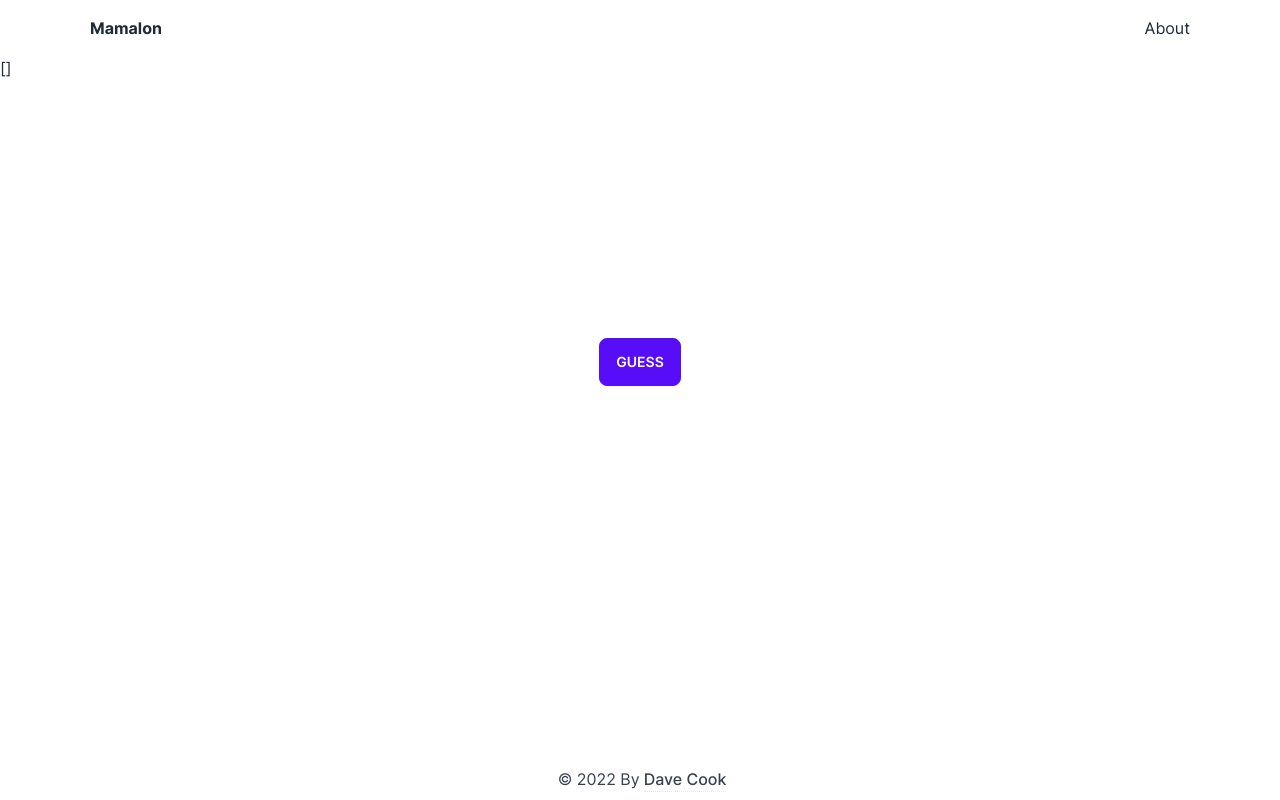
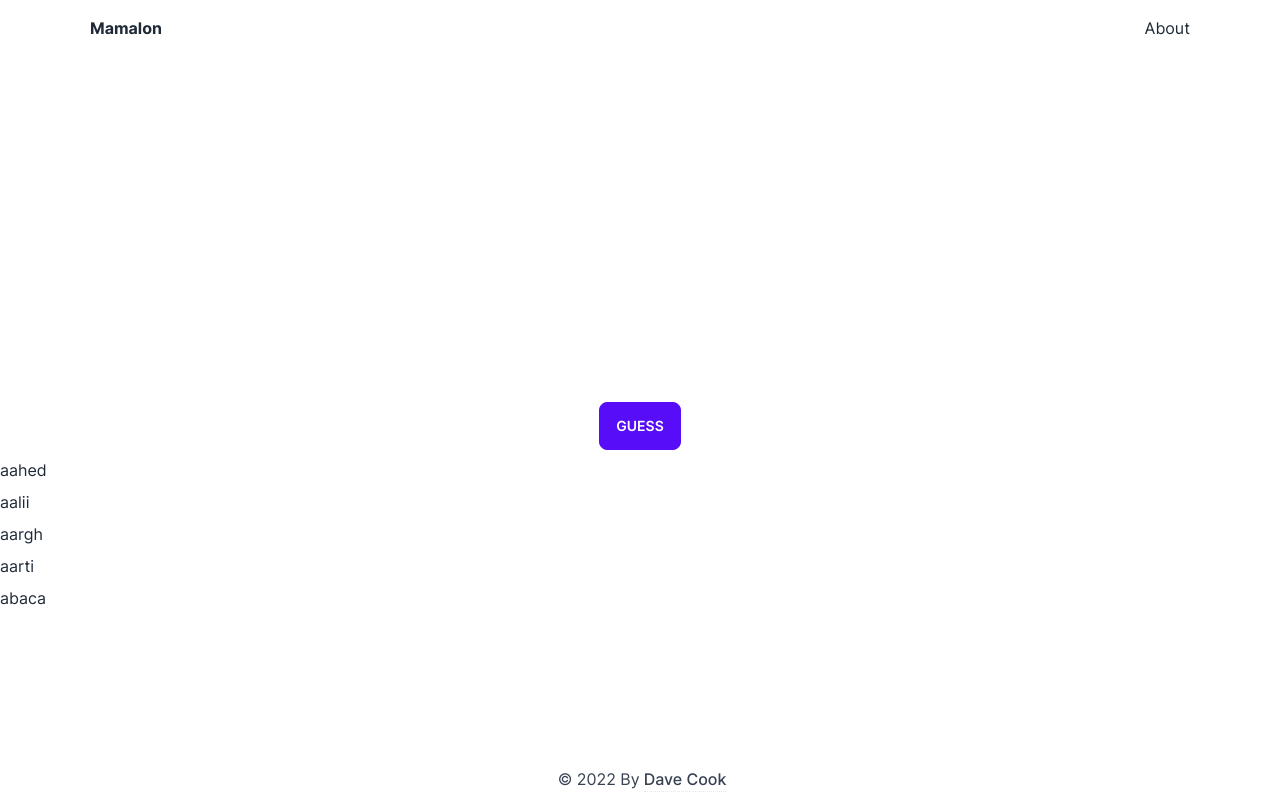
Before and after one commit to davecook88/portfolio-next, a Next.js app: page /wordle in a window 1280 px wide. Built offline with nearby package versions, Linux system fonts and the light colour scheme.

Commit message:
wordle colours

```diff
--- a/src/components/wordle/GuessRow/index.tsx
+++ b/src/components/wordle/GuessRow/index.tsx
@@ -1,14 +1,35 @@
-import { FC } from 'react';
+import { FC, useCallback } from 'react';
 
 import { GuessRowProps } from '@/components/wordle/GuessRow/types';
 import { LetterBox } from '@/components/wordle/LetterBox';
 
-export const GuessRow: FC<GuessRowProps> = ({ guess, active }) => {
+export const GuessRow: FC<GuessRowProps> = ({
+  guess,
+  active,
+  getClue,
+  setClue,
+}) => {
+  const _getClue = useCallback(
+    (letterGuess: Letter) => {
+      return getClue(letterGuess);
+    },
+    [getClue]
+  );
   return (
     <div className='flex flex-row gap-1 p-2'>
-      {[...Array(5).keys()].map((x) => (
-        <LetterBox key={x} letter={guess?.[x]} index={x} activeGuess={active} />
-      ))}
+      {[...Array(5).keys()].map((x) => {
+        const letterGuess = guess?.[x];
+        return (
+          <LetterBox
+            key={x}
+            letter={letterGuess}
+            index={x}
+            activeGuess={active}
+            clue={letterGuess ? _getClue(letterGuess) : undefined}
+            setLetterClue={letterGuess ? setClue(letterGuess) : undefined}
+          />
+        );
+      })}
     </div>
   );
 };
--- a/src/components/wordle/GuessRow/types.ts
+++ b/src/components/wordle/GuessRow/types.ts
@@ -1,4 +1,8 @@
+import { WordleClueEntry } from '@/components/wordle/hook/useWordleClues/types';
+
 export type GuessRowProps = {
   guess: Letter[];
   active: boolean;
+  getClue: (letter: Letter) => WordleClueEntry | undefined;
+  setClue: (letter: Letter) => (clue: WordleClueEntry) => void;
 };
--- a/src/components/wordle/LetterBox/index.tsx
+++ b/src/components/wordle/LetterBox/index.tsx
@@ -1,26 +1,22 @@
 import clsx from 'clsx';
-import { FC, useContext } from 'react';
+import { FC } from 'react';
 
-import { WordleClueContext } from '@/components/wordle';
 import { LETTER_STATUS } from '@/components/wordle/constants/letterStatus';
 import { LetterBoxProps } from '@/components/wordle/LetterBox/types';
 
-export const LetterBox: FC<LetterBoxProps> = ({ letter = '', index }) => {
-  const context = useContext(WordleClueContext);
-
-  if (!context) return null;
-  const { getClue, setClue } = context;
-  const setLetterClue = setClue(letter);
-
-  const clueState = getClue(letter);
-  // eslint-disable-next-line react-hooks/rules-of-hooks
-
+export const LetterBox: FC<LetterBoxProps> = ({
+  letter = '',
+  index,
+  clue,
+  setLetterClue,
+  activeGuess,
+}) => {
   const clickHandler = () => {
-    console.log({ clueState });
-    if (!clueState) {
+    if (!letter || !clue || !setLetterClue) return;
+    if (!clue) {
       return setLetterClue({ status: LETTER_STATUS.IN_WORD, index: null });
     }
-    switch (clueState.status) {
+    switch (clue.status) {
       case LETTER_STATUS.UNKNOWN:
         return setLetterClue({ status: LETTER_STATUS.IN_WORD, index: null });
       case LETTER_STATUS.IN_WORD:
@@ -35,7 +31,10 @@ export const LetterBox: FC<LetterBoxProps> = ({ letter = '', index }) => {
 
   return (
     <div
-      className='cursor-pointer border border-white'
+      className={clsx(
+        'm-1 cursor-pointer border border-white',
+        activeGuess && 'bg-white'
+      )}
       onClick={(e) => {
         e.preventDefault();
         clickHandler();
@@ -43,17 +42,17 @@ export const LetterBox: FC<LetterBoxProps> = ({ letter = '', index }) => {
     >
       <div
         className={clsx(
-          'flex h-8 w-8 select-none items-center justify-center bg-transparent text-center	',
+          'flex  h-8 w-8 select-none items-center justify-center bg-transparent text-center',
 
-          clueState?.status === LETTER_STATUS.INDEX_KNOWN &&
-            clueState?.index === index &&
-            'bg-success',
-          (clueState?.status === LETTER_STATUS.IN_WORD ||
-            clueState?.status === LETTER_STATUS.INDEX_KNOWN) &&
-            'bg-warning'
+          clue?.status === LETTER_STATUS.INDEX_KNOWN && clue?.index === index
+            ? 'bg-success'
+            : clue?.status === LETTER_STATUS.IN_WORD ||
+              clue?.status === LETTER_STATUS.INDEX_KNOWN
+            ? 'bg-warning'
+            : null
         )}
       >
-        {letter}
+        <div>{letter}</div>
       </div>
     </div>
   );
--- a/src/components/wordle/LetterBox/types.d.ts
+++ b/src/components/wordle/LetterBox/types.d.ts
@@ -1,5 +1,9 @@
+import { WordleClueEntry } from '@/components/wordle/hook/useWordleClues/types';
+
 export type LetterBoxProps = {
   letter?: Letter;
   index: number;
   activeGuess: boolean;
+  clue?: WordleClueEntry;
+  setLetterClue?: (clue: WordleClueEntry) => void;
 };
--- /dev/null
+++ b/src/components/wordle/SuggestionsList/index.tsx
@@ -0,0 +1,13 @@
+import { FC } from 'react';
+
+import { SuggestionsListProps } from '@/components/wordle/SuggestionsList/types';
+
+export const SuggestionsList: FC<SuggestionsListProps> = ({ words }) => {
+  return (
+    <div className='flex flex-col gap-2'>
+      {words.map((word) => (
+        <div key={word.string}>{word.string}</div>
+      ))}
+    </div>
+  );
+};
--- /dev/null
+++ b/src/components/wordle/SuggestionsList/types.d.ts
@@ -0,0 +1,5 @@
+import { Word } from '@/components/wordle/Word';
+
+type SuggestionsListProps = {
+  words: Word[];
+};
--- a/src/components/wordle/Word/index.ts
+++ b/src/components/wordle/Word/index.ts
@@ -2,15 +2,27 @@ export class Word {
   string: string;
   letterMap: Map<Index, Letter>;
   lettersSet: Set<Letter>;
+  multiLetters: Set<Letter> | null;
 
   constructor(word: string) {
     this.string = word;
-    const lettersArray = word.split('');
+    this.multiLetters = null;
+    const lettersArray = word.split('').map((l) => l.toUpperCase());
     this.lettersSet = this.getLettersSet(lettersArray);
     this.letterMap = this.getLettersMap(lettersArray);
   }
 
   private getLettersSet(letters: Letter[]) {
+    const set = new Set();
+    letters.forEach((l) => {
+      if (set.has(l)) {
+        if (!this.multiLetters) {
+          this.multiLetters = new Set();
+        }
+        this.multiLetters.add(l);
+      }
+      set.add(l);
+    });
     return new Set(letters);
   }
 
--- a/src/components/wordle/hook/useWordleClues/index.ts
+++ b/src/components/wordle/hook/useWordleClues/index.ts
@@ -25,7 +25,10 @@ If the letter does not exist, its value will be -2
 */
   const [wordleClues, setWordleClues] = useState(
     lowerCaseAlphabet.reduce((map, letter) => {
-      map[letter] = { status: LETTER_STATUS.UNKNOWN, index: null };
+      map[letter.toUpperCase()] = {
+        status: LETTER_STATUS.UNKNOWN,
+        index: null,
+      };
       return map;
     }, {} as WordleClueMap)
   );
@@ -46,12 +49,20 @@ If the letter does not exist, its value will be -2
     return filterFunctions;
   }, [wordleClues]);
 
-  const getSuggestions = useCallback(() => {
+  // const orderSuggestions = (word1: Word[], word2: Word[]) => {
+  //   const
+  // };
+
+  const suggestions = useMemo(() => {
     const filterFunctions = getFilterFunctions();
+    if (!filterFunctions.length) return allWords;
     const filteredWords = allWords.filter((word) => {
-      return Boolean(filterFunctions.find((func) => func(word)));
+      const falseFunction = filterFunctions.find((func) => {
+        return !func(word);
+      });
+      return Boolean(!falseFunction);
     });
-    return filteredWords.map((w) => w.string);
+    return filteredWords;
   }, [getFilterFunctions, allWords]);
 
   const setClue = (letter: Letter) => (clue: WordleClueEntry) => {
@@ -65,7 +76,7 @@ If the letter does not exist, its value will be -2
   };
 
   return {
-    getSuggestions,
+    suggestions,
     setClue,
     getClue,
   };
--- a/src/components/wordle/index.tsx
+++ b/src/components/wordle/index.tsx
@@ -1,18 +1,13 @@
-import { createContext, useCallback, useEffect } from 'react';
+import { useCallback, useEffect } from 'react';
 
 import { GUESSES_COUNT, WORD_LENGTH } from '@/components/wordle/constants/game';
 import { GuessRow } from '@/components/wordle/GuessRow';
 import { useWordleClues } from '@/components/wordle/hook/useWordleClues';
-import { WordleClueEntry } from '@/components/wordle/hook/useWordleClues/types';
 import { useWordleGuesses } from '@/components/wordle/hook/useWordleGuesses';
-
-export const WordleClueContext = createContext<{
-  setClue: (letter: string) => (clue: WordleClueEntry) => void;
-  getClue: (letter: string) => WordleClueEntry;
-} | null>(null);
+import { SuggestionsList } from '@/components/wordle/SuggestionsList';
 
 const WordleGame = () => {
-  const { getClue, setClue } = useWordleClues();
+  const { getClue, setClue, suggestions } = useWordleClues();
   const { guesses, addGuessLetter, removeGuessLetter, addGuess, currentGuess } =
     useWordleGuesses();
 
@@ -52,14 +47,7 @@ const WordleGame = () => {
   };
 
   return (
-    <WordleClueContext.Provider
-      value={{
-        setClue,
-        getClue,
-      }}
-    >
-      <div className='container'>
-        <div>{JSON.stringify(guesses)}</div>
+    <div className='container mt-12'>
       <div className='flex justify-center'>
         <div>
           {[...Array(GUESSES_COUNT).keys()].map((i) => (
@@ -67,6 +55,8 @@ const WordleGame = () => {
               key={i}
               guess={guesses?.[i]}
               active={i === guesses.length - 1}
+              getClue={getClue}
+              setClue={setClue}
             />
           ))}
         </div>
@@ -82,8 +72,10 @@ const WordleGame = () => {
           Guess
         </button>
       </div>
+      <div>
+        <SuggestionsList words={suggestions.slice(0, 5)} />
       </div>
-    </WordleClueContext.Provider>
+    </div>
   );
 };
 export default WordleGame;
```
Lines whose indentation alone changed are shown as unchanged.
